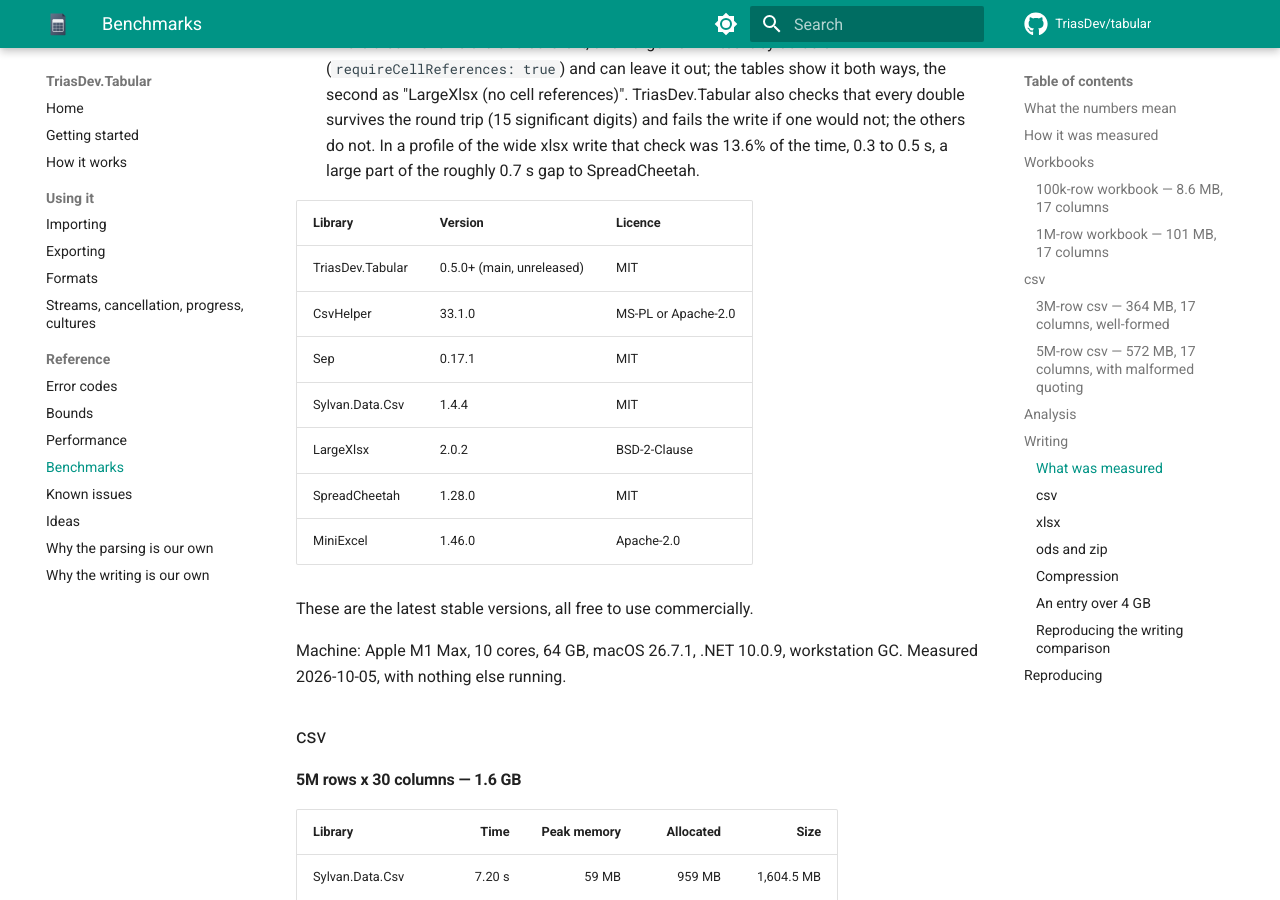
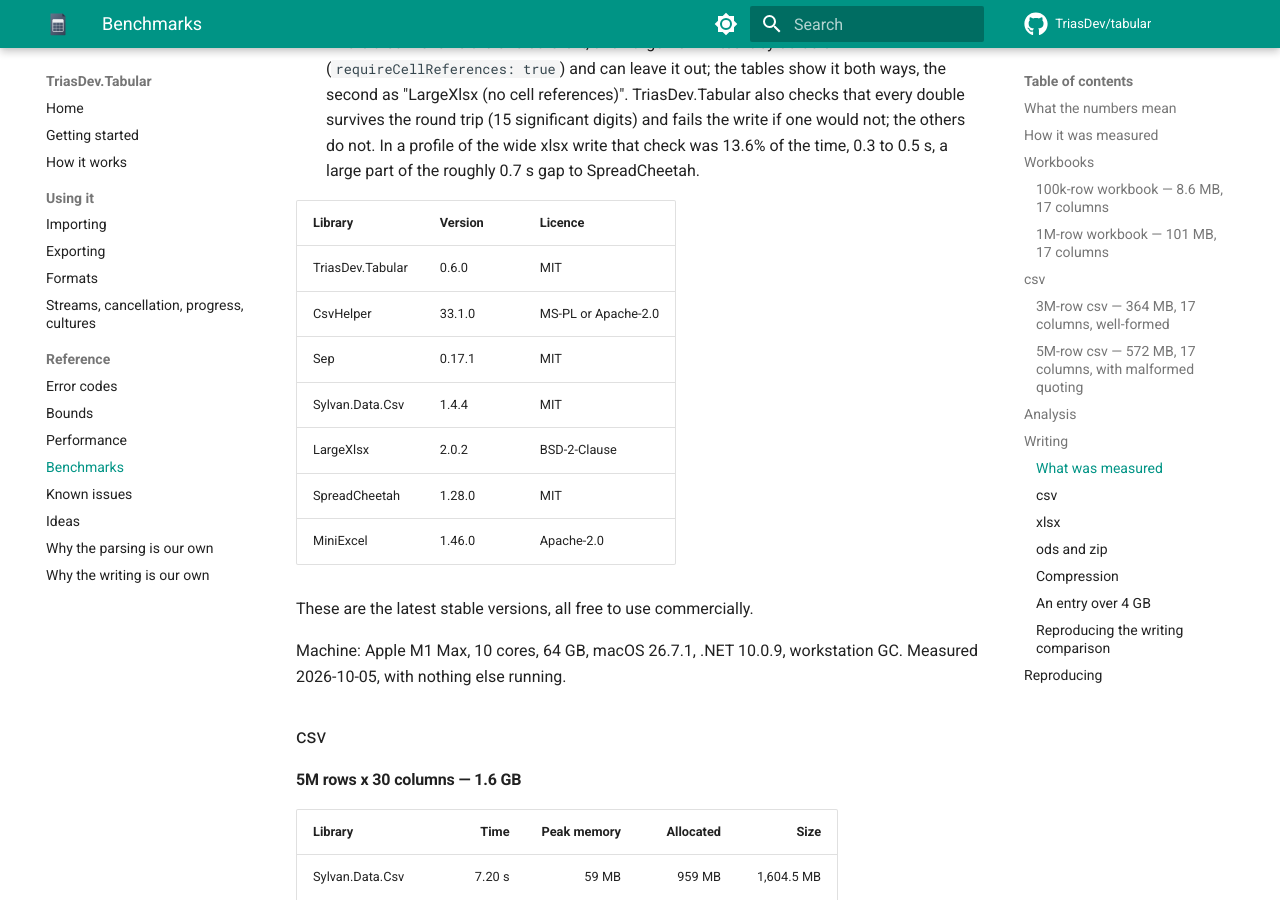
Before and after one commit to TriasDev/tabular, an MkDocs documentation site: the page built from docs/benchmarks.md, in a window 1280 px wide and 900 px high, scrolled down 6237 px. Built offline with MkDocs 1.6.1 and Material for MkDocs 9.7.7, drawn with Linux system fonts in a browser that asks for light colours; comment, search, counter and statistics services are not loaded.

Commit message:
docs(benchmarks): name the measured version 0.6.0 (#112)
The writing comparison measured what ships as 0.6.0; the table still
said 0.5.0+ (unreleased).

```diff
--- a/docs/benchmarks.md
+++ b/docs/benchmarks.md
@@ -206,7 +206,7 @@ library here that writes ods and zip, so those have nothing to be compared with.
 
 | Library | Version | Licence |
 |---|---|---|
-| TriasDev.Tabular | 0.5.0+ (main, unreleased) | MIT |
+| TriasDev.Tabular | 0.6.0 | MIT |
 | CsvHelper | 33.1.0 | MS-PL or Apache-2.0 |
 | Sep | 0.17.1 | MIT |
 | Sylvan.Data.Csv | 1.4.4 | MIT |
```
